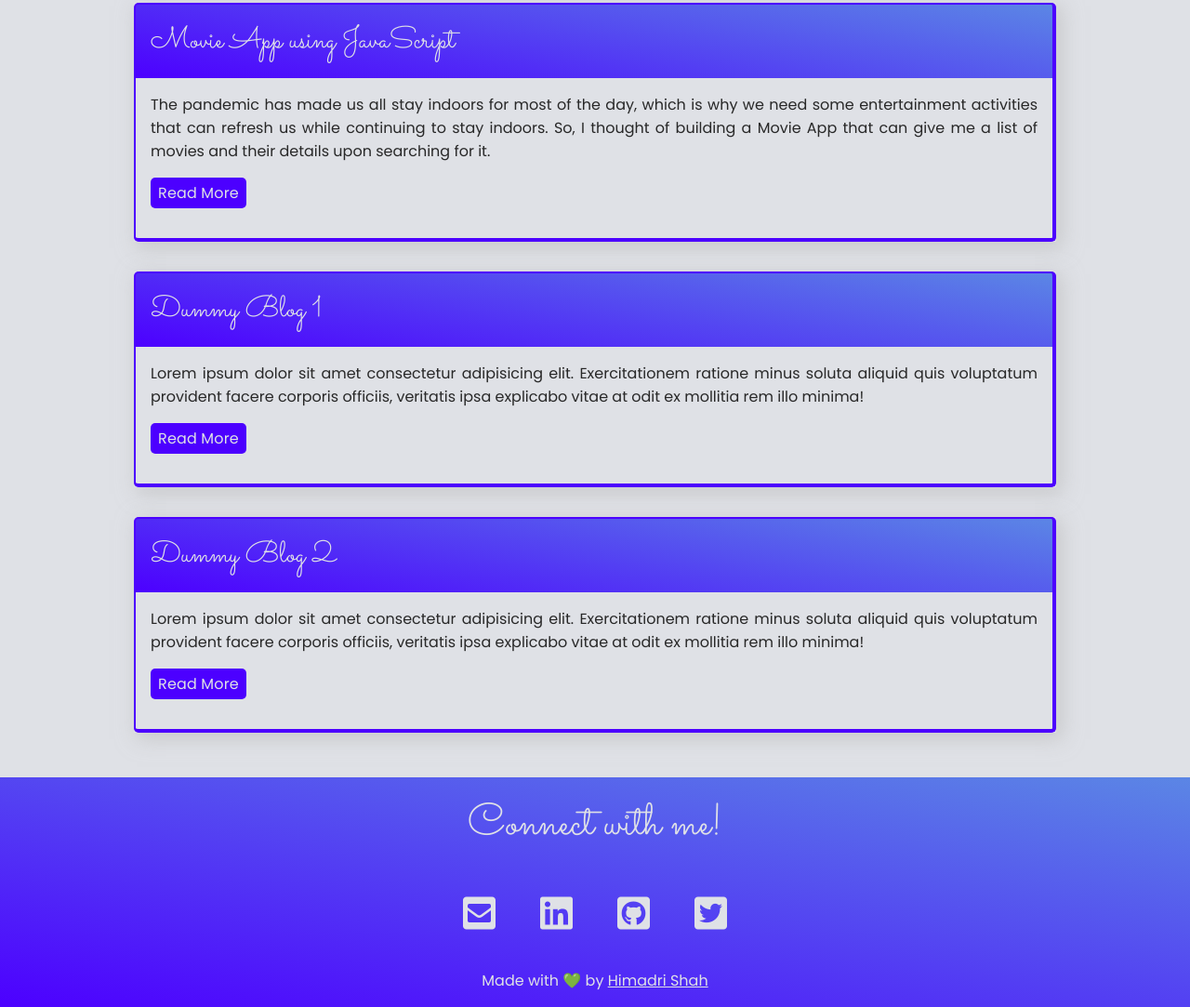
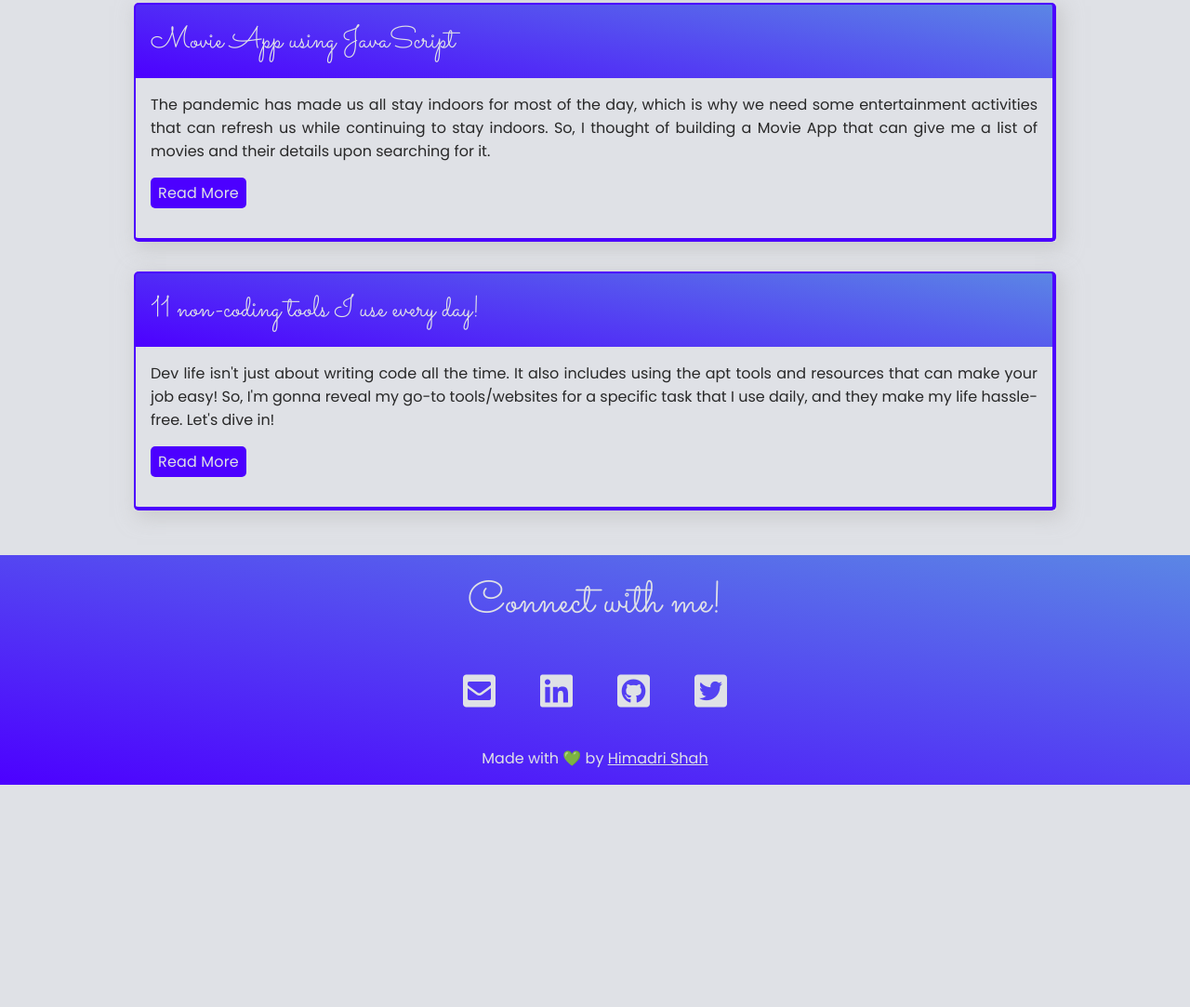
Before and after one commit to himadri2110/portfolio, a plain HTML site: page blogs.html in a window 1280 px wide. Shown: the part 613-1696 px from the top of the page at 93% size. After the commit the page ends 1457 px from the top, so only its background shows below. Drawn offline with nearby package versions, Linux system fonts and the light colour scheme.

Commit message:
Feat: Added a blog

```diff
--- a/blogs.html
+++ b/blogs.html
@@ -54,23 +54,14 @@
         </div>
 
         <div class="blog">
-            <div class="name">Dummy Blog 1</div>
+            <div class="name">11 non-coding tools I use every day!</div>
             <div class="content">
-                Lorem ipsum dolor sit amet consectetur adipisicing elit. Exercitationem ratione minus soluta aliquid quis voluptatum provident facere corporis officiis, veritatis ipsa explicabo vitae at odit ex mollitia rem illo minima!
+                Dev life isn't just about writing code all the time. It also includes using the apt tools and resources that can make your job easy! So, I'm gonna reveal my go-to tools/websites for a specific task that I use daily, and they make my life hassle-free. Let's dive in!
                 <br>
-                <a href="#" target="_blank"><button>Read More</button></a>
+                <a href="https://himadrishah.hashnode.dev/11-non-coding-tools-i-use-almost-every-day" target="_blank"><button>Read More</button></a>
             </div>
         </div>
-
-        <div class="blog">
-            <div class="name">Dummy Blog 2</div>
-            <div class="content">
-                Lorem ipsum dolor sit amet consectetur adipisicing elit. Exercitationem ratione minus soluta aliquid quis voluptatum provident facere corporis officiis, veritatis ipsa explicabo vitae at odit ex mollitia rem illo minima!
-                <br>
-                <a href="#" target="_blank"><button>Read More</button></a>
             </div>
-        </div>
-    </div>
 
     <div class="contact-section">
         <div class="title">Connect with me!</div>
```
